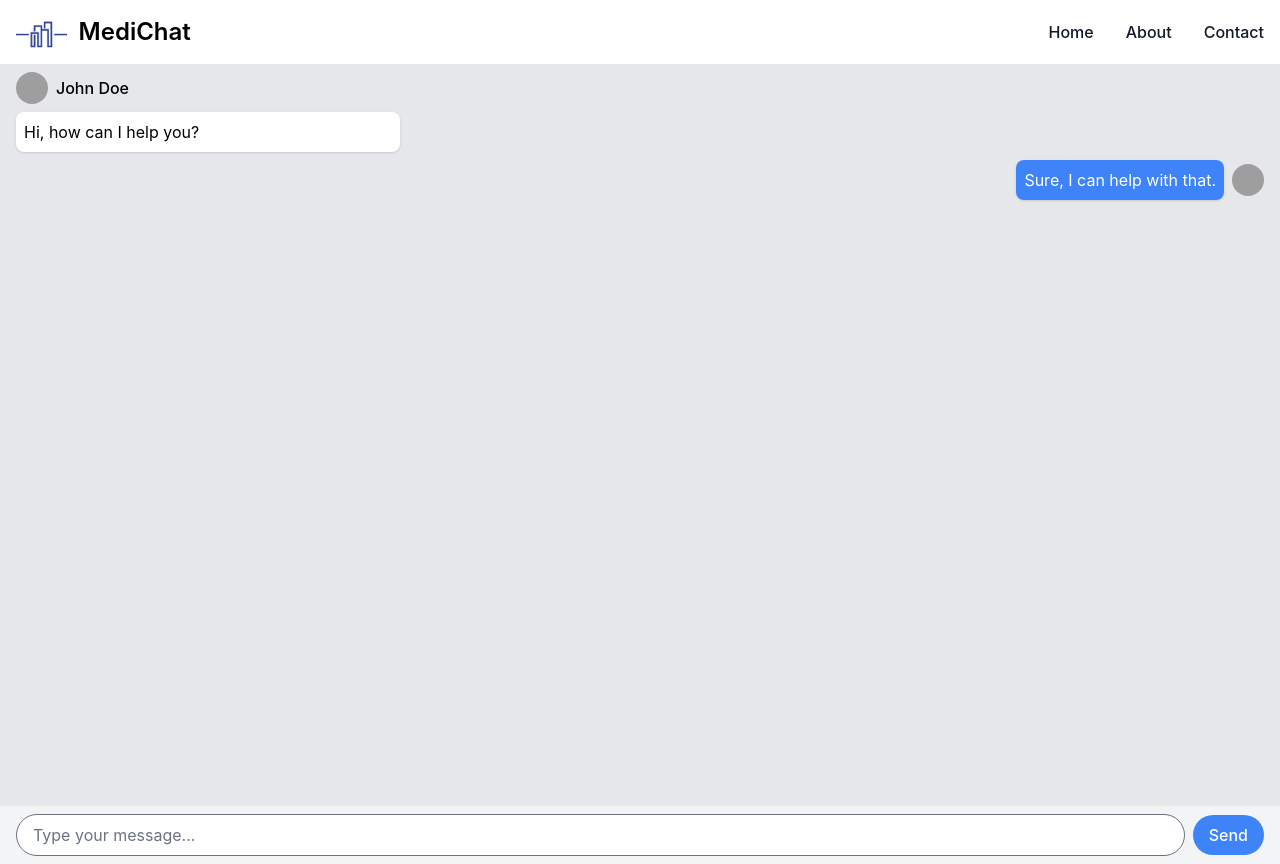
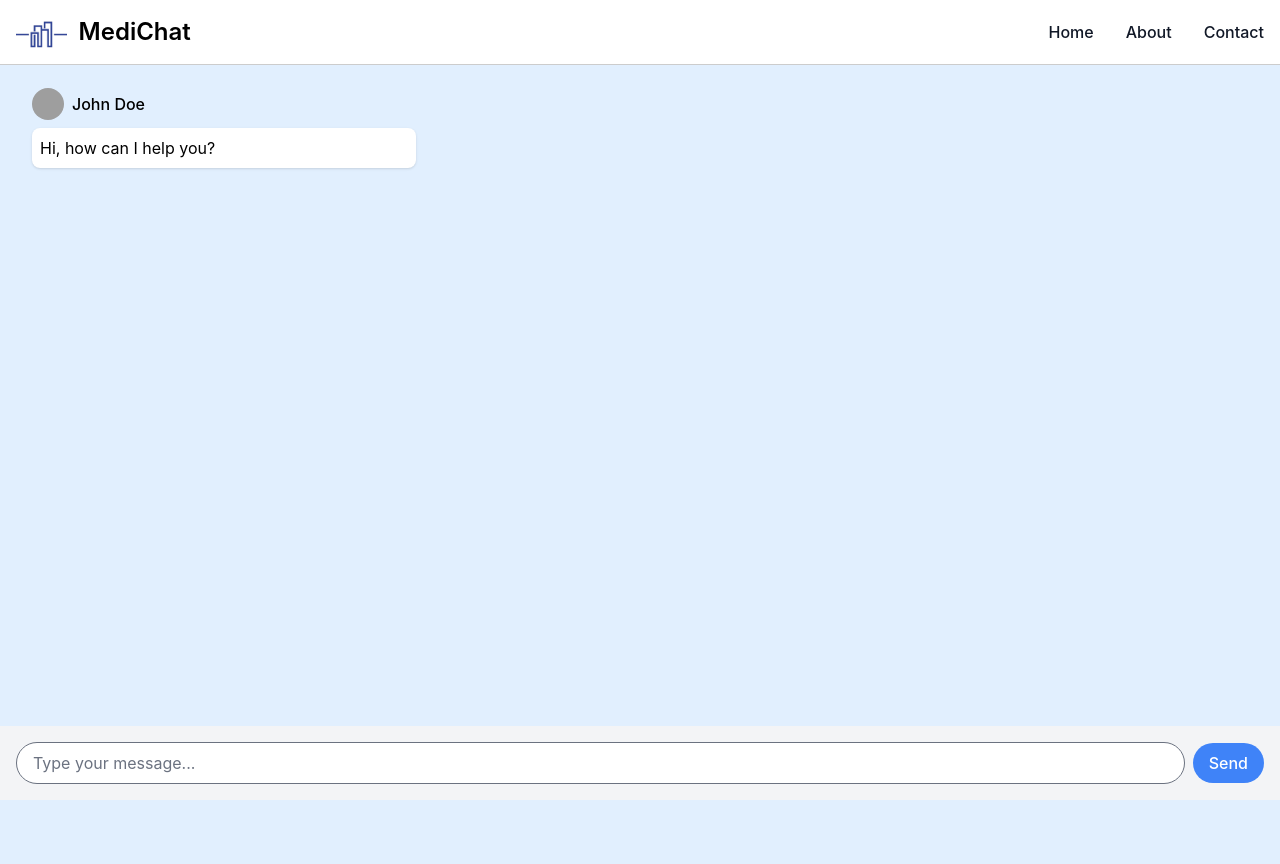
Before and after one commit to dudyas6/MediChatAI, a React (Create React App) app: page /chat in a window 1280 px wide. Built offline with nearby package versions, Linux system fonts and the light colour scheme; grey boxes are pictures that could not be loaded.

Commit message:
fixed chat

```diff
--- a/src/App.js
+++ b/src/App.js
@@ -12,8 +12,6 @@ import ChatPage from './pages/ChatPage';
 import RegisterPage from './pages/RegisterPage';
 import Navbar from './components/Navbar/Navbar';
 
-
-
 function App() {
   return (
     <Router>
@@ -21,7 +19,7 @@ function App() {
         <div className='flex-shrink-0 overflow-x-hidden bg-token-sidebar-surface-primary'>
           <Navbar />
         </div>
-        <div className='relative flex h-full max-w-full flex-1 flex-col overflow-hidden'>
+        <div className='relative flex h-full max-w-full flex-1 flex-col overflow-hidden pt-16'>
           <Routes>
             {/* <Route element={<AuthenticatedLayout </Route>/>}>
               <Route
--- a/src/assets/style/App.css
+++ b/src/assets/style/App.css
@@ -36,3 +36,13 @@
     transform: rotate(360deg);
   }
 }
+
+.navbar {
+  position: fixed;
+  top: 0;
+  left: 0;
+  width: 100%;
+  z-index: 1000; /* High value to ensure it's above other content */
+  background-color: white; /* Or any color you prefer */
+  border-bottom: 1px solid #ccc; /* Optional, for a slight separation from content below */
+}
--- a/src/components/Navbar/Navbar.js
+++ b/src/components/Navbar/Navbar.js
@@ -10,7 +10,7 @@ function Navbar() {
   };
 
   return (
-    <nav className="bg-white border-gray-200 dark:bg-gray-900">
+    <nav className="navbar bg-white border-gray-200 dark:bg-gray-900">
       <div className="max-w-screen-xl flex flex-wrap items-center justify-between mx-auto p-4 relative">
         <div className="flex items-center space-x-3 rtl:space-x-reverse">
           <img src={medichatLogo} className="h-8" alt="MediChat Logo" />
--- a/src/pages/ChatPage.js
+++ b/src/pages/ChatPage.js
@@ -8,8 +8,8 @@ function ChatPage() {
     };
 
     return (
-        <div className="h-screen flex flex-col">
-            <div className="bg-gray-200 flex-1 overflow-y-scroll">
+        <div className="flex flex-col h-screen">
+        <div className="flex-1 overflow-y-auto p-4 bg-blue-100" style={{ marginBottom: '100px' }}>
             <div className="px-4 py-2">
                 <div className="flex items-center mb-2">
                     <img className="w-8 h-8 rounded-full mr-2" src="https://picsum.photos/50/50" alt="User Avatar" />
@@ -18,17 +18,11 @@ function ChatPage() {
                 <div className="bg-white rounded-lg p-2 shadow mb-2 max-w-sm">
                     Hi, how can I help you?
                 </div>
-                    <div className="flex items-center justify-end">
-                        <div className="bg-blue-500 text-white rounded-lg p-2 shadow mr-2 max-w-sm">
-                            Sure, I can help with that.
-                        </div>
-                        <img className="w-8 h-8 rounded-full" src="https://picsum.photos/50/50" alt="User Avatar"></img>
             </div>
         </div>
-            </div>
-            <div className="bg-gray-100 px-4 py-2">
+        <div className="p-4 bg-gray-100 fixed bottom-0 w-full"> {/* Use fixed or absolute positioning with bottom-0 to ensure visibility */}
             <div className="flex items-center">
-                    <input className="w-full border rounded-full py-2 px-4 mr-2" type="text" placeholder="Type your message..." />
+                <input className="flex-1 border rounded-full py-2 px-4 mr-2" type="text" placeholder="Type your message..." />
                 <button className="bg-blue-500 hover:bg-blue-700 text-white font-medium py-2 px-4 rounded-full">
                     Send
                 </button>
@@ -36,6 +30,6 @@ function ChatPage() {
         </div>
     </div>
     );
-};
+}
 
 export default ChatPage;
```
Lines whose indentation alone changed are shown as unchanged.
